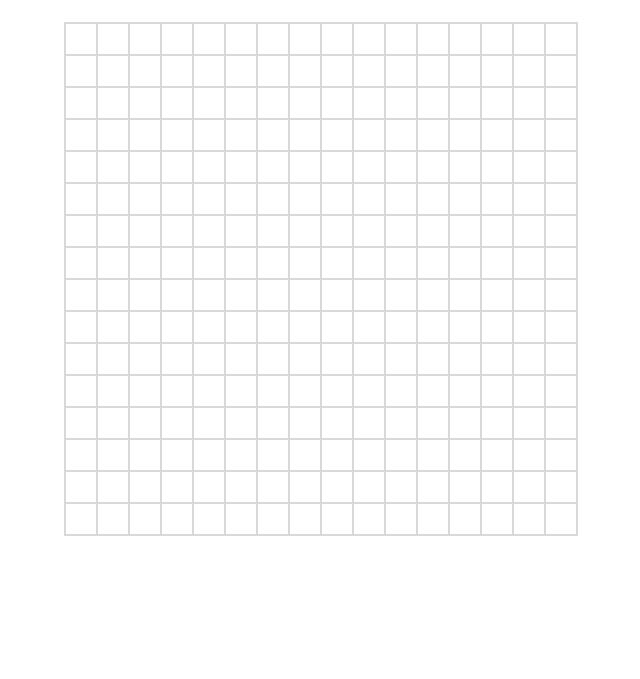
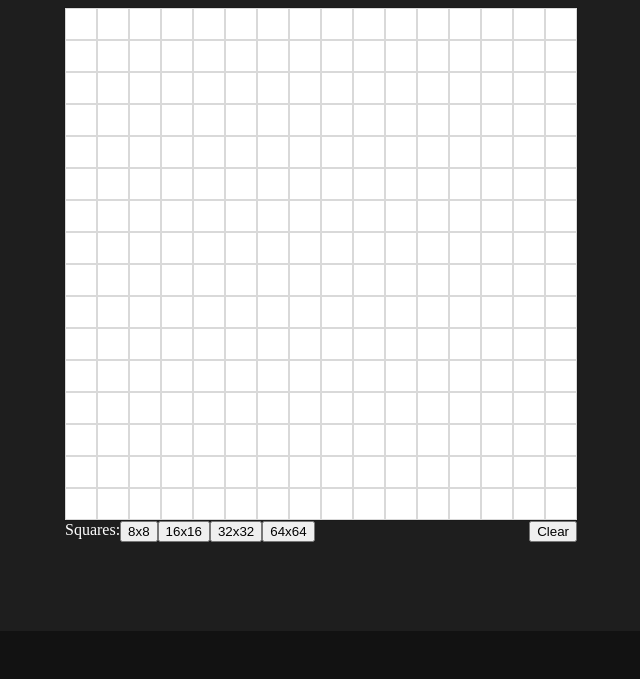
Before and after one commit to aubratt/etch-a-sketch, a plain HTML site: page index.html in a window 1280 px wide. Shown: the part 121-800 px from the top of the page, without its empty margins (319-959 px from the left). Drawn offline with Linux system fonts and the light colour scheme.

Commit message:
Add Etch-a-Sketch header and 'Options' bar with buttons

```diff
--- a/index.html
+++ b/index.html
@@ -9,7 +9,20 @@
     </head>
     <body>
         <div id="etch-a-sketch">
+            <h1>Etch-a-Sketch</h1>
             <div id="grid"></div>
+            <div id="options">
+                <div id="squares-select">
+                    <div>Squares:</div>
+                    <button type="radio">8x8</button>
+                    <button type="radio">16x16</button>
+                    <button type="radio">32x32</button>
+                    <button type="radio">64x64</button>
+                </div>
+                <div id="clear-btn">
+                    <button>Clear</button>
+                </div>
+            </div>
         </div>
     </body>
 </html>
--- a/styles.css
+++ b/styles.css
@@ -1,18 +1,42 @@
 body {
+    display: flex;
+    align-items: center;
+    background-color: #121212;
+    color: white;
+    height: 100vh;
     margin: 0;
 }
 
 #etch-a-sketch {
     display: flex;
-    justify-content: center;
+    flex-direction: column;
+    justify-content: start;
     align-items: center;
-    height: 100vh;
+    background-color: #1e1e1e;
+    border-radius: 15px;
+    width: 704px;
+    height: 704px;
+    margin: auto;
 }
 
 #grid {
     display: flex;
     flex-wrap: wrap;
-    border: 0.5px solid rgb(0, 0, 0, 0.15);
+    border: 1px solid rgb(0, 0, 0, 0.15);
     width: 512px;
     height: 512px;
 }
+
+#options {
+    display: flex;
+    justify-content: space-between;
+    width: 512px;
+}
+
+#squares-select {
+    display: flex;
+}
+
+#clear-btn {
+    display: flex;
+}
```
